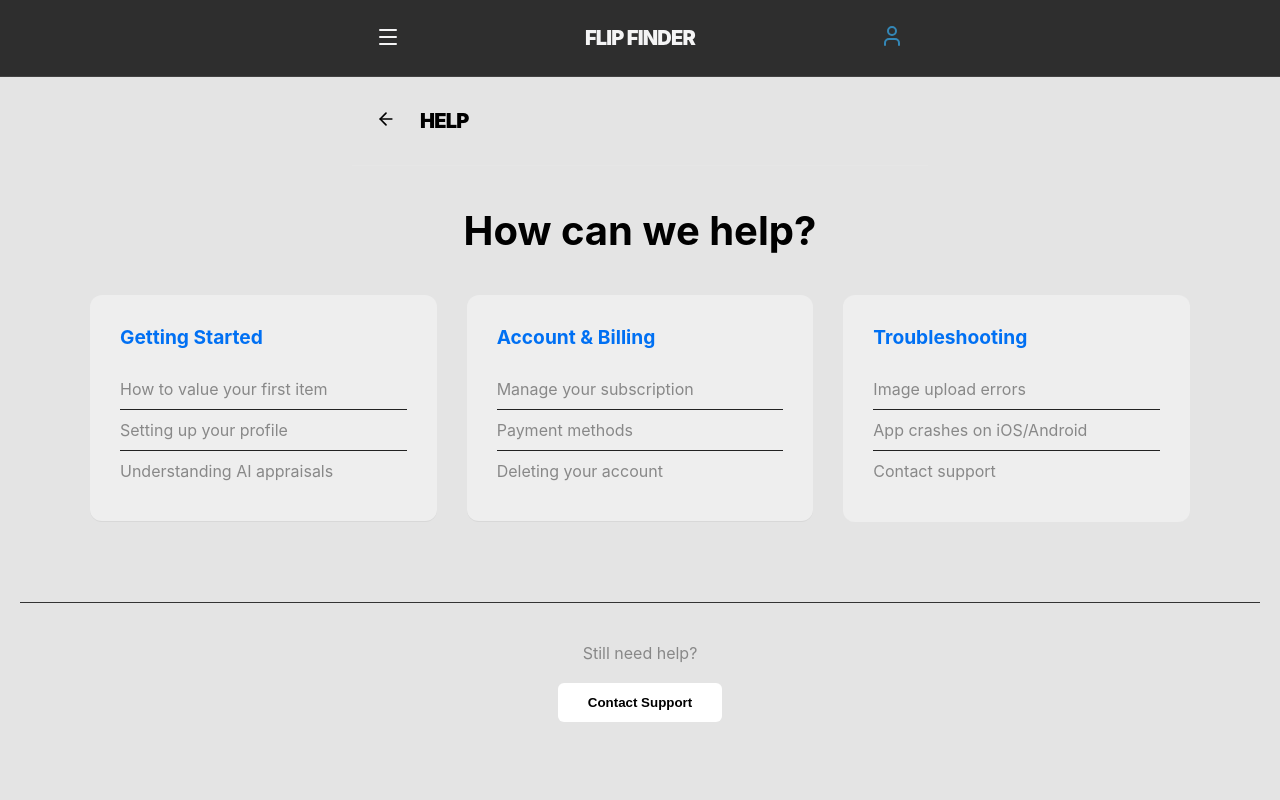
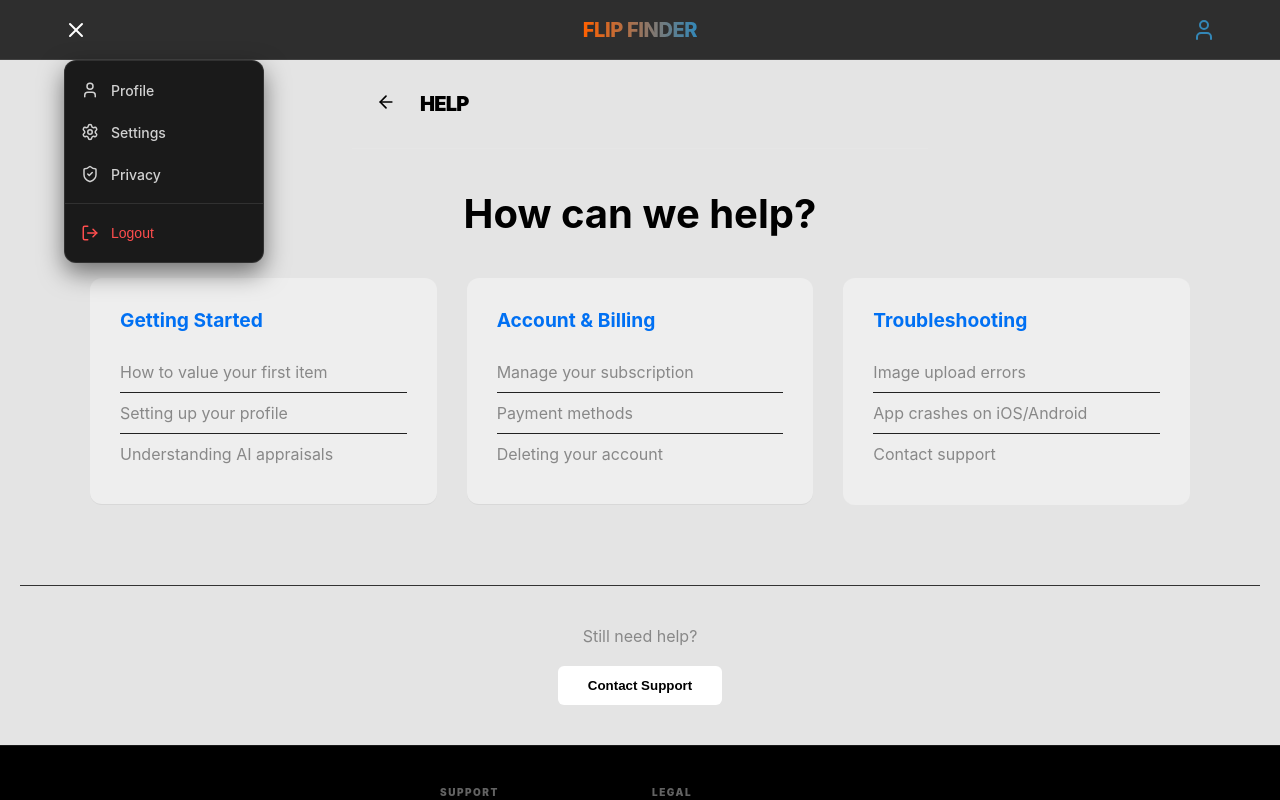
Before and after one commit to LaneLR/AI-Vertex-Image-Analyzer--Frontend, a Next.js app: page /help in a window 1280 px wide. Both pictures are taken after a click on the button "Toggle Menu". Shown: the top 800 px of the page. Built offline with nearby package versions, Linux system fonts and the light colour scheme.

Commit message:
styles fixes

```diff
--- a/src/components/Header.tsx
+++ b/src/components/Header.tsx
@@ -1,14 +1,47 @@
 "use client";
+
+import React, { useState, useEffect, useRef } from "react";
 import Link from "next/link";
-import { Menu, User } from "lucide-react";
-import "../styles/common/_header.scss";
+import {
+  Menu,
+  User,
+  Settings,
+  ShieldCheck,
+  LogOut,
+  X
+} from "lucide-react";
 
 export default function Header() {
+  const [isMenuOpen, setIsMenuOpen] = useState(false);
+  const menuRef = useRef<HTMLDivElement>(null);
+
+  // Close menu when clicking outside
+  useEffect(() => {
+    const handleClickOutside = (event: MouseEvent) => {
+      if (menuRef.current && !menuRef.current.contains(event.target as Node)) {
+        setIsMenuOpen(false);
+      }
+    };
+    document.addEventListener("mousedown", handleClickOutside);
+    return () => document.removeEventListener("mousedown", handleClickOutside);
+  }, []);
+
+  const handleLogout = () => {
+    // Add your logout logic here (e.g., clearing cookies or calling an API)
+    console.log("Logging out...");
+    window.location.href = "/login";
+  };
+
   return (
     <header className="header">
-      <div className="header__container">
-        <button className="header__menu-btn">
-          <Menu className="header__menu-icon" />
+      <div className="header__container" ref={menuRef}>
+        {/* MENU TOGGLE */}
+        <button
+          className="header__menu-btn"
+          onClick={() => setIsMenuOpen(!isMenuOpen)}
+          aria-label="Toggle Menu"
+        >
+          {isMenuOpen ? <X /> : <Menu className="header__menu-icon" />}
         </button>
 
         <Link href="/" className="header__brand">
@@ -18,6 +51,35 @@
         <Link href="/account" className="header__account-btn">
           <User className="header__account-icon" />
         </Link>
+
+        {/* DROPDOWN MENU */}
+        {isMenuOpen && (
+          <nav className="header__dropdown">
+            <ul className="header__list">
+              <li className="header__item">
+                <Link href="account" className="header__link" onClick={() => setIsMenuOpen(false)}>
+                  <User size={18} /> Profile
+                </Link>
+              </li>
+              <li className="header__item">
+                <Link href="/settings" className="header__link" onClick={() => setIsMenuOpen(false)}>
+                  <Settings size={18} /> Settings
+                </Link>
+              </li>
+              <li className="header__item">
+                <Link href="/privacy" className="header__link" onClick={() => setIsMenuOpen(false)}>
+                  <ShieldCheck size={18} /> Privacy
+                </Link>
+              </li>
+              <li className="header__divider"></li>
+              <li className="header__item">
+                <button className="header__link header__link--logout" onClick={handleLogout}>
+                  <LogOut size={18} /> Logout
+                </button>
+              </li>
+            </ul>
+          </nav>
+        )}
       </div>
     </header>
   );
--- a/src/styles/common/_about.scss
+++ b/src/styles/common/_about.scss
@@ -1,14 +1,14 @@
 .about-page {
-  // padding: 40px 20px 0 0;
+  padding: 0 20px 40px;
   max-width: 1200px;
   margin: 0 auto;
   background-color: transparent;
   color: #f4f4f4;
   font-family: 'Inter', Arial, sans-serif;
 
-  &__body {
-    padding: 0 20px;
-  }
+  // &__body {
+  //   padding: 0 20px;
+  // }
 
   &__hero {
     text-align: center;
--- a/src/styles/common/_account.scss
+++ b/src/styles/common/_account.scss
@@ -3,7 +3,7 @@
   background-color: transparent;
   color: #000;
   font-family: "Inter", Arial, sans-serif;
-  padding-bottom: 5rem;
+  padding: 0 20px 40px;
 
   &__nav {
     display: flex;
--- a/src/styles/common/_auth.scss
+++ b/src/styles/common/_auth.scss
@@ -3,7 +3,7 @@
   display: flex;
   align-items: center;
   justify-content: center;
-  padding: 2rem;
+  padding: 0 20px 40px;
   background-color: transparent;
 
   &__container {
--- a/src/styles/common/_header.scss
+++ b/src/styles/common/_header.scss
@@ -1,59 +1,111 @@
 .header {
   position: sticky;
   top: 0;
-  z-index: 50;
-  width: 100%;
-  background: rgba(0, 0, 0, 0.8);
-  backdrop-filter: blur(8px);
-  border-bottom: 1px solid rgba(244, 244, 245, 0.1);
-  font-family: 'Inter', Arial, sans-serif;
+  z-index: 100;
+  background-color: rgba(0,0,0,0.8);
+  border-bottom: 1px solid rgba(white, 0.1);
+  height: 60px;
 
   &__container {
+    max-width: 1200px;
+    margin: 0 auto;
+    height: 100%;
     display: flex;
     align-items: center;
     justify-content: space-between;
-    padding: 1rem;
-    max-width: 36rem;
-    margin: 0 auto;
+    padding: 0 1.5rem;
+    position: relative;
   }
 
-  &__menu-btn,
-  &__account-btn {
-    padding: 0.5rem;
-    border-radius: 999px;
+  &__account-icon {
+    color: #3387b7;
+  }
+
+  &__menu-btn, &__account-btn {
     background: none;
     border: none;
-    transition: background 0.2s;
+    color: white;
     cursor: pointer;
-    &:hover {
-      background: rgba(244, 244, 245, 0.1);
-    }
-  }
+    display: flex;
+    align-items: center;
+    transition: color 0.2s;
 
-  &__menu-icon {
-    width: 1.5rem;
-    height: 1.5rem;
-    color: #f4f4f5;
+    &:hover { color: #ff6000; }
   }
 
   &__brand {
-    display: flex;
-    flex-direction: column;
-    align-items: center;
     text-decoration: none;
   }
 
   &__title {
     font-size: 1.25rem;
-    font-weight: 900;
-    letter-spacing: -0.04em;
+    font-weight: 800;
     text-transform: uppercase;
-    color: #f4f4f5;
+    letter-spacing: -0.02em;
+    background: linear-gradient(to right, #ff6000, #3387b7);
+    background-clip: text;
+    -webkit-background-clip: text;
+    -webkit-text-fill-color: transparent;
   }
 
-  &__account-icon {
-    width: 1.5rem;
-    height: 1.5rem;
-    color: #3387b7;
+  // Dropdown Styles
+  &__dropdown {
+    position: absolute;
+    top: 60px;
+    left: 1.5rem;
+    width: 200px;
+    background: #1a1a1a;
+    border: 1px solid rgba(white, 0.1);
+    border-radius: 12px;
+    box-shadow: 0 10px 25px rgba(0, 0, 0, 0.5);
+    overflow: hidden;
+    animation: slideDown 0.2s ease-out;
+  }
+
+  &__list {
+    list-style: none;
+    padding: 0.5rem 0;
+    margin: 0;
+  }
+
+  &__item {
+    display: block;
+  }
+
+  &__link {
+    display: flex;
+    align-items: center;
+    gap: 12px;
+    padding: 0.75rem 1rem;
+    color: rgba(white, 0.8);
+    text-decoration: none;
+    font-size: 0.875rem;
+    font-weight: 500;
+    width: 100%;
+    text-align: left;
+    background: none;
+    border: none;
+    cursor: pointer;
+
+    &:hover {
+      background: rgba(white, 0.05);
+      color: #ff6000;
+    }
+
+    &--logout {
+      color: #ff4d4d;
+      &:hover { color: #ff3333; background: rgba(#ff4d4d, 0.05); }
+    }
+  }
+
+  &__divider {
+    height: 1px;
+    background: rgba(white, 0.1);
+    margin: 0.5rem 0;
   }
 }
+
+@keyframes slideDown {
+  from { opacity: 0; transform: translateY(-10px); }
+  to { opacity: 1; transform: translateY(0); }
+}
--- a/src/styles/common/_help.scss
+++ b/src/styles/common/_help.scss
@@ -4,7 +4,7 @@
   --border-color: #333333;
 
   font-family: 'Inter', Arial, sans-serif;
-  padding: 0 20px 80px;
+  padding: 0 20px 40px;
   background-color: transparent;
 //   color: #fff;
 
--- a/src/styles/common/_privacy.scss
+++ b/src/styles/common/_privacy.scss
@@ -1,7 +1,7 @@
 .privacy-page {
   max-width: 800px;
   margin: 0 auto;
-  padding: 80px 24px;
+  padding: 0 20px 40px;
   color: #e5e5e5;
   line-height: 1.6;
   background-color: transparent;
@@ -9,14 +9,14 @@
 
   &__header {
     margin-bottom: 60px;
-    border-bottom: 1px solid #222;
+    border-bottom: 1px solid #000;
     padding-bottom: 20px;
   }
 
   &__title {
     font-size: 2.5rem;
     font-weight: 700;
-    color: #ffffff;
+    color: #000;
     margin-bottom: 8px;
 
     @media (max-width: 440px) {
@@ -34,7 +34,7 @@
 
     &-title {
       font-size: 1.25rem;
-      color: #ffffff;
+      color: #000;
       margin-bottom: 16px;
       font-weight: 600;
     }
--- a/src/styles/common/_terms.scss
+++ b/src/styles/common/_terms.scss
@@ -1,7 +1,7 @@
 .terms-page {
   max-width: 900px;
   margin: 0 auto;
-  padding: 80px 24px;
+  padding: 0 20px 40px;
   color: #d1d1d1;
   background-color: transparent;
 
@@ -12,7 +12,7 @@
 
   &__title {
     font-size: 3rem;
-    color: #ffffff;
+    color: #000;
     margin-bottom: 16px;
     letter-spacing: -0.02em;
 
@@ -38,12 +38,12 @@
     transition: border-color 0.3s ease;
 
     &:hover {
-      border-color: #ffffff; // Subtle brand interaction
+      border-color: #000;
     }
 
     &-heading {
       font-size: 1.4rem;
-      color: #ffffff;
+      color: #000;
       margin-bottom: 15px;
       font-weight: 600;
     }
@@ -54,7 +54,7 @@
     color: #a1a1a1;
 
     strong {
-      color: #ffffff;
+      color: #000;
     }
   }
 
```
